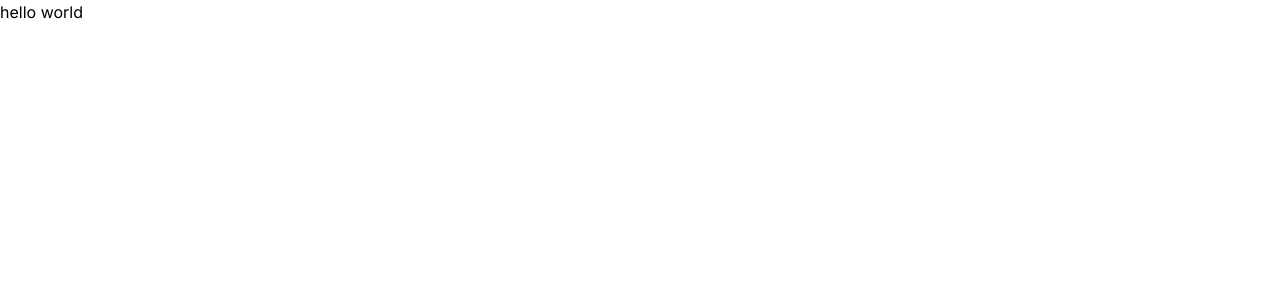
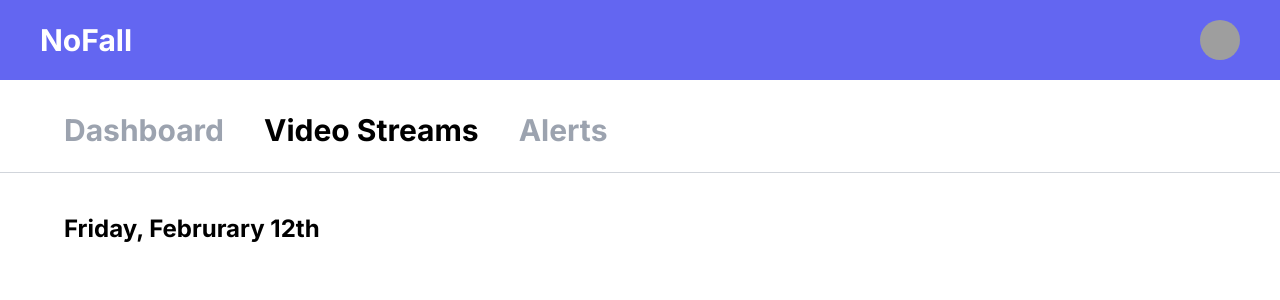
Before and after one commit to juliacamacho/nofall, a React (Create React App) app: page /videos in a window 1280 px wide. Shown: the top 300 px of the page. Built offline with nearby package versions, Linux system fonts and the light colour scheme; grey boxes are pictures that could not be loaded.

Commit message:
set up videos page

```diff
--- a/src/Routes.js
+++ b/src/Routes.js
@@ -10,7 +10,7 @@ const routes = () => {
         <Switch>
             <Route path ="/alerts" component={AlertsPage}/>
             <Route path ="/videos" component={VideosPage}/>
-            <Route path ="/" component={DashboardPage}/>
+            <Route path ="/dashboard" component={DashboardPage}/>
         </Switch>
     )
 }
--- a/src/components/Tabs.js
+++ b/src/components/Tabs.js
@@ -7,20 +7,17 @@ export default function Tabs() {
         <div className="mb-8 py-2">
             <div className="px-16 py-6 flex space-x-10 text-gray-400 no-underline font-bold text-3xl">
                 <NavLink
-                    to={`/`}
-                    className="hover:text-gray-600 "
+                    to={`/dashboard`}
                     activeClassName="text-black"
                 >Dashboard
                 </NavLink>
                 <NavLink
                     to={`/videos`}
-                    className="hover:text-gray-300 "
                     activeClassName="text-black"
                 >Video Streams
                 </NavLink>
                 <NavLink
                     to={`/alerts`}
-                    className="hover:text-gray-300 "
                     activeClassName="text-black"
                 >Alerts
                 </NavLink>
--- a/src/pages/VideosPage.js
+++ b/src/pages/VideosPage.js
@@ -1,10 +1,21 @@
 import React from "react";
+
+import Navbar from "../components/Navbar";
+import Tabs from "../components/Tabs"
 
 const VideosPage = () => {
     return (
-        <div>
-            <h1>hello world</h1>
-        </div>
+        <>
+            <Navbar/>
+            <Tabs />
+
+            <div className="px-16 pb-8">
+
+                <h1 className="text-2xl font-bold mb-8">Friday, Februrary 12th</h1>
+                {/* videos here */}
+
+            </div>
+        </>
     )
 }
 
```
